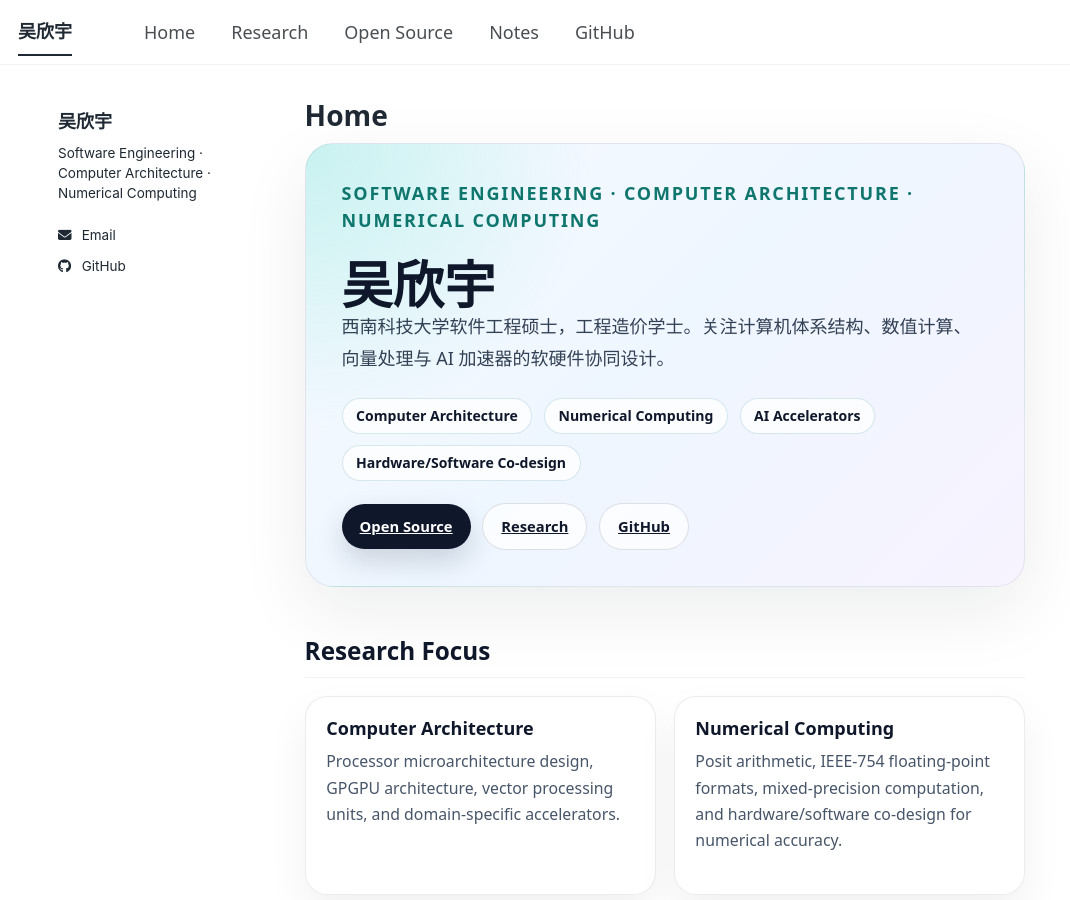
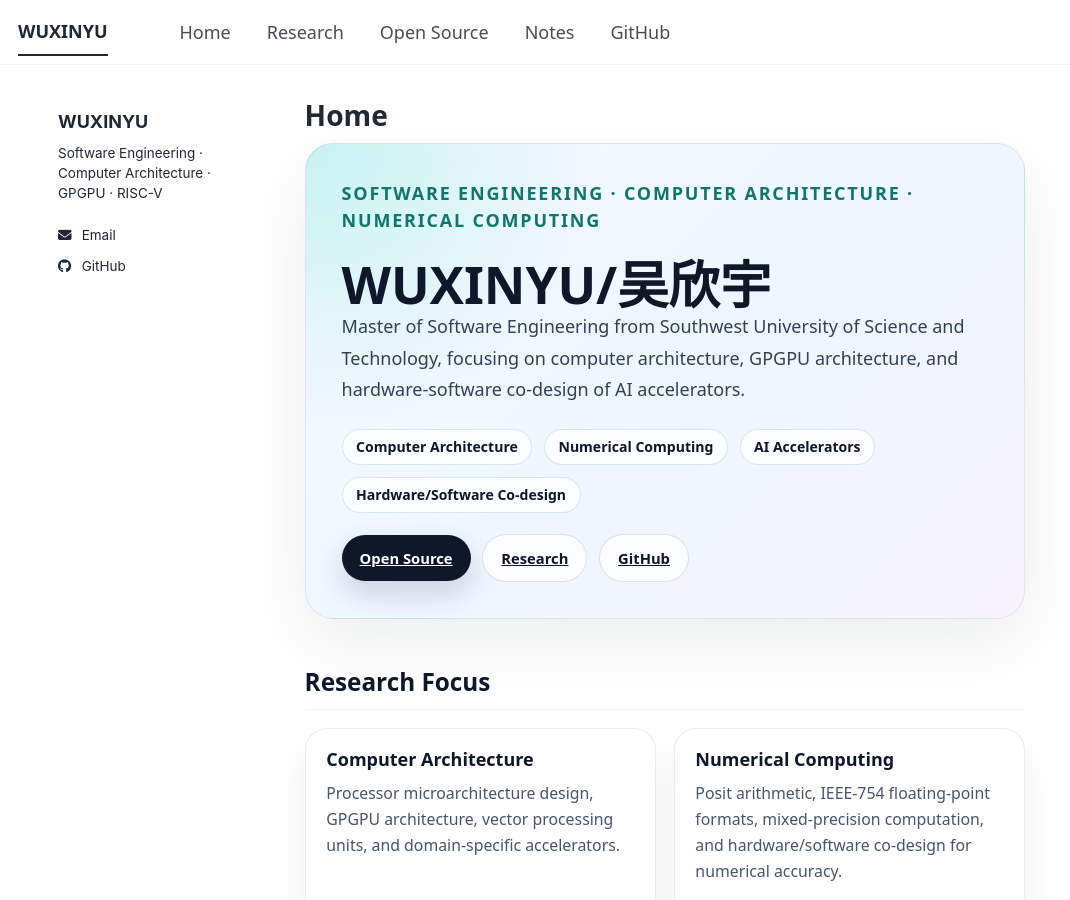
Before and after one commit to wwwuxy/wwwuxy.github.io, a Jekyll site: the page built from _pages/about.md, in a window 1280 px wide and 900 px high. Shown: the whole window, without its empty margins (0-1070 px from the left). Built offline with Jekyll 4.4.1, drawn with Linux system fonts in a browser that asks for light colours; a style sheet for code colours, icons or effects is not loaded.

Commit message:
update pages

```diff
--- a/_config.yml
+++ b/_config.yml
@@ -1,30 +1,30 @@
-locale: "en-US"
+locale: "China"
 site_theme: "default"
-title: "吴欣宇"
+title: "WUXINYU"
 title_separator: "-"
-name: "吴欣宇"
-description: "吴欣宇的个人主页：计算机体系结构、数值计算、向量处理与 AI 加速器。"
+name: "WUXINYU"
+description: "WUXINYU's Personal Homepage: Computer Architecture"
 url: "https://wwwuxy.github.io"
 baseurl: ""
 repository: "wwwuxy/wwwuxy.github.io"
 logo: ""
 
 social:
-  name: "吴欣宇"
+  name: "WUXINYU"
   links:
     - "https://github.com/wwwuxy"
 
 author:
   avatar: ""
-  name: "吴欣宇"
-  bio: "Software Engineering · Computer Architecture · Numerical Computing"
-  email: "cswuxy@mails.swust.edu.cn"
+  name: "WUXINYU"
+  bio: "Software Engineering · Computer Architecture · GPGPU · RISC-V"
+  email: "cswuxy@foxmail.com"
   github: "wwwuxy"
 
 breadcrumbs: false
 future: false
 read_more: "disabled"
-timezone: "Asia/Shanghai"
+timezone: "Asia/Chengdu"
 
 include:
   - .htaccess
--- a/_pages/about.md
+++ b/_pages/about.md
@@ -8,8 +8,8 @@ author_profile: true
 <section class="lw-hero lw-hero--solo">
 <div>
 <p class="lw-eyebrow">Software Engineering · Computer Architecture · Numerical Computing</p>
-<h1 class="lw-title">吴欣宇</h1>
-<p class="lw-subtitle">西南科技大学软件工程硕士，工程造价学士。关注计算机体系结构、数值计算、向量处理与 AI 加速器的软硬件协同设计。</p>
+<h1 class="lw-title">WUXINYU/吴欣宇</h1>
+<p class="lw-subtitle">Master of Software Engineering from Southwest University of Science and Technology, focusing on computer architecture, GPGPU architecture, and hardware-software co-design of AI accelerators.</p>
 <div class="lw-tags">
   <span class="lw-tag">Computer Architecture</span>
   <span class="lw-tag">Numerical Computing</span>
```
